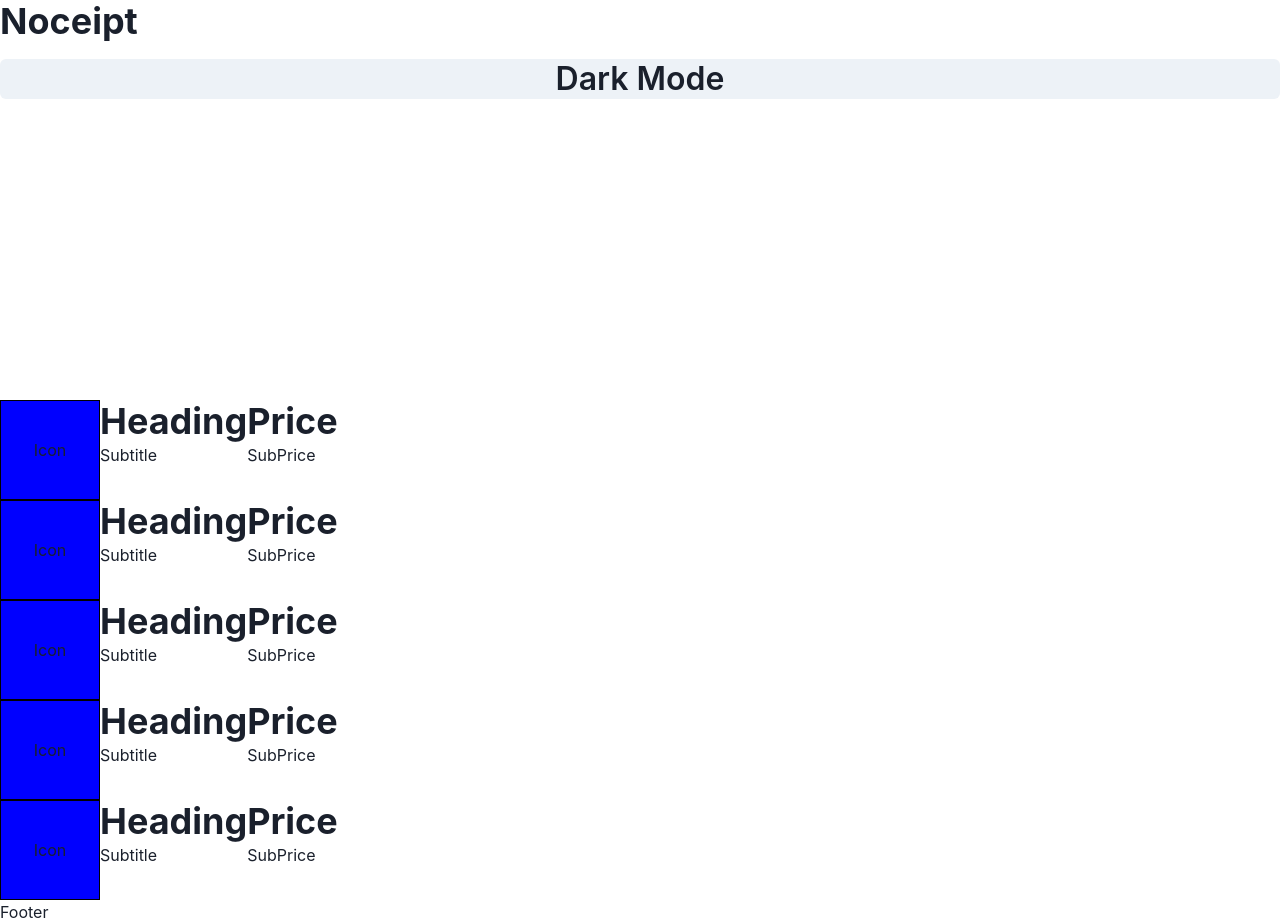
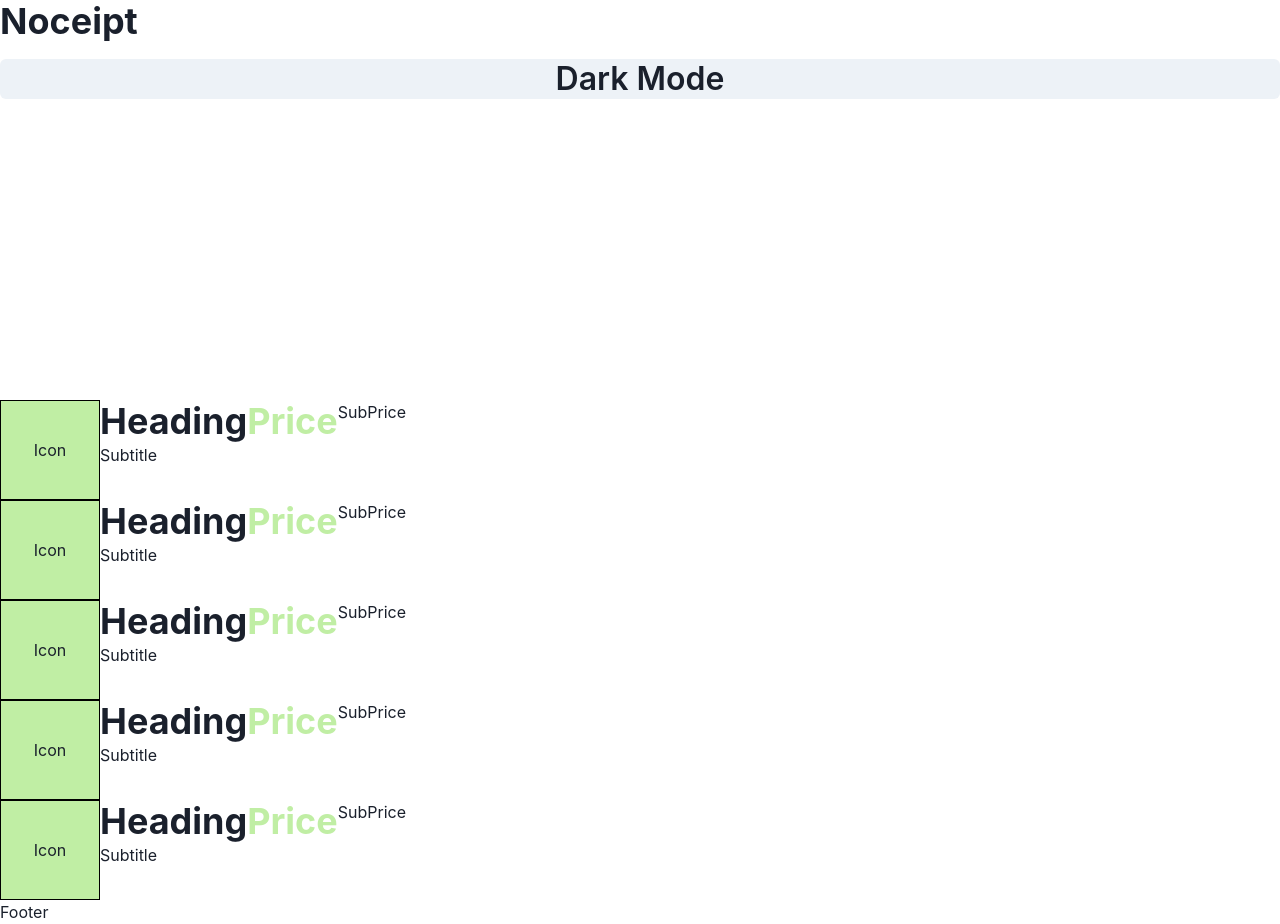
Before and after one commit to Noceipt/noceipt-app, a Next.js app: page / in a window 1280 px wide. Built offline with nearby package versions, Linux system fonts and the light colour scheme.

Commit message:
figured out how the semanticTokens actually works

```diff
--- a/components/CeiptListItem/CeiptListItem.tsx
+++ b/components/CeiptListItem/CeiptListItem.tsx
@@ -1,5 +1,12 @@
 //import styles from './CeiptListItem.module.scss';
-import { Box, Flex, Heading, Square, Text } from "@chakra-ui/react";
+import {
+  Box,
+  Flex,
+  Heading,
+  Square,
+  Text,
+  useColorModeValue,
+} from "@chakra-ui/react";
 import Image from "next/image";
 import { ReactNode } from "react";
 
@@ -11,7 +18,7 @@ interface ICeiptListItemProps {
 const CeiptListItem = ({ classname = "", children }: ICeiptListItemProps) => {
   return (
     <Flex>
-      <Square size="100px" border="1px solid black" bg="blue">
+      <Square size="100px" border="1px solid black" bg="green">
         Icon
       </Square>
       <Flex justifyContent="space-between">
@@ -19,8 +26,10 @@ const CeiptListItem = ({ classname = "", children }: ICeiptListItemProps) => {
           <Heading as="h6">Heading</Heading>
           <Text>Subtitle</Text>
         </Flex>
-        <Flex direction="column">
-          <Heading as="h6">Price</Heading>
+        <Flex>
+          <Heading color="green" as="h6">
+            Price
+          </Heading>
           <Text>SubPrice</Text>
         </Flex>
       </Flex>
--- a/package.json
+++ b/package.json
@@ -13,6 +13,7 @@
     "generate:test": "node ./tooling/generateTest.mjs"
   },
   "dependencies": {
+    "@chakra-ui/theme-tools": "^2.0.12",
     "@types/node": "18.11.9",
     "@types/react": "18.0.25",
     "@types/react-dom": "18.0.8",
--- a/utils/themes.ts
+++ b/utils/themes.ts
@@ -1,24 +1,22 @@
-import { extendTheme, type ThemeConfig } from '@chakra-ui/react';
+import { extendTheme, type ThemeConfig } from "@chakra-ui/react";
 
-const config : ThemeConfig = {
+const config: ThemeConfig = {
   initialColorMode: "light",
   useSystemColorMode: true,
-}
+};
 
 const semanticTokens = {
-  font: {
-    size: {
-      sm: "12px",
-    },
-  },
-  color: {
+  colors: {
     green: {
-      default: "#C0EEA4",
-      _dark: "#7AA361",
+      default: "rgb(192, 238, 164)",
+      _dark: "rgb(122, 163, 97)",
     },
   },
 };
 
-const theme = extendTheme({ config, semanticTokens });
+const theme = extendTheme({
+  config,
+  semanticTokens,
+});
 
 export default theme;
```
